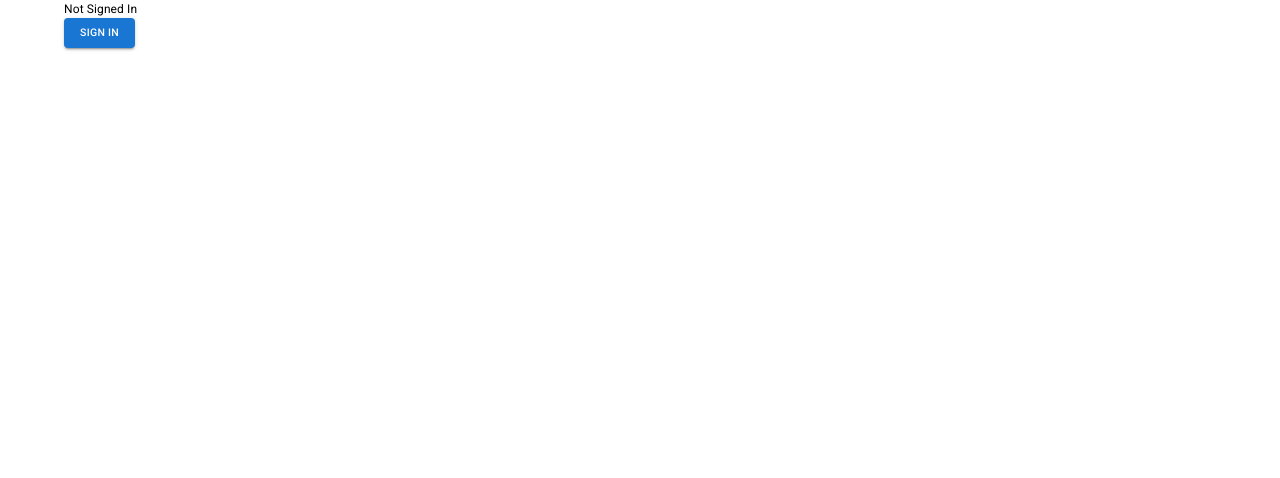
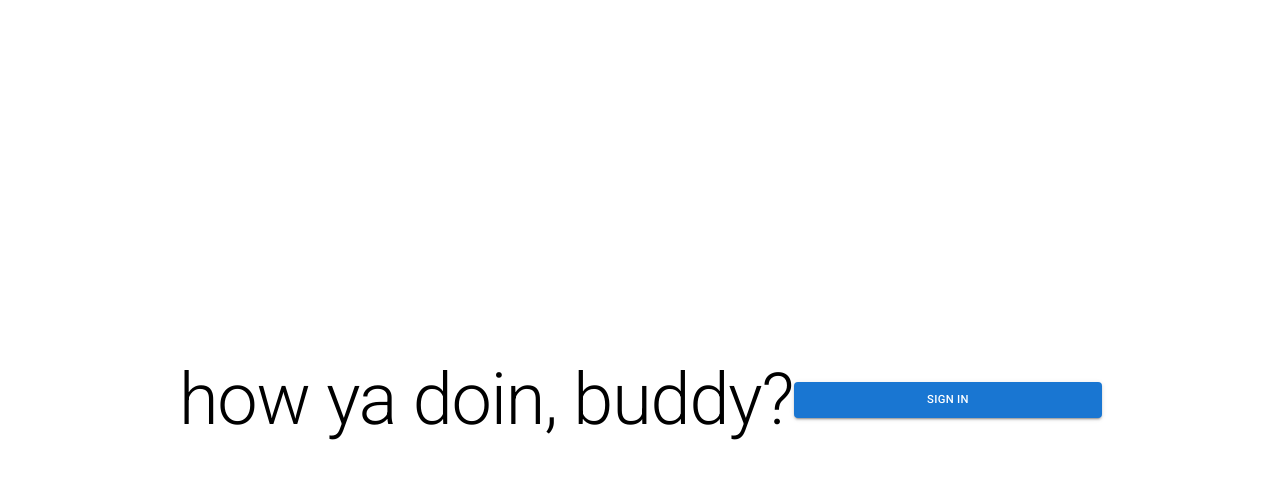
Before and after one commit to akdombrowski/how-ya-doin-buddy, a Next.js app: page / in a window 1280 px wide. Shown: the top 478 px of the page. Built offline with nearby package versions, Linux system fonts and the light colour scheme; no server answers.

Commit message:
formatted sign on screen

```diff
--- a/src/components/HomeNotSignedIn.tsx
+++ b/src/components/HomeNotSignedIn.tsx
@@ -1,6 +1,7 @@
 import Container from "@mui/material/Container";
 import Typography from "@mui/material/Typography";
 import Button from "@mui/material/Button";
+import Grid from "@mui/material/Grid";
 import { ThemeOptions } from "@mui/material";
 import { signIn, useSession } from "next-auth/react";
 
@@ -26,11 +27,34 @@ const HomeNotSignedIn = () => {
   const { data: session } = useSession();
 
   return (
-    <Container>
-      <Typography>Not Signed In</Typography>
-      <Button variant="contained" onClick={() => signIn()}>
-        Sign In
-      </Button>
+    <Container maxWidth="xl" sx={{ height: "100vh" }}>
+      <Grid
+        container
+        justifyContent="center"
+        alignItems="center"
+        alignContent="center"
+        sx={{ height: "100%", justifyContent: "center" }}
+        spacing={0}
+      >
+        <Grid item xs={6}>
+          <Typography variant="h1" sx={{ textAlign: "center" }}>
+            how ya doin, buddy?
+          </Typography>
+        </Grid>
+
+        <Grid item xs={3}>
+          <Button
+            variant="contained"
+            size="large"
+            sx={{
+              width: "100%",
+            }}
+            onClick={() => signIn()}
+          >
+            Sign In
+          </Button>
+        </Grid>
+      </Grid>
     </Container>
   );
 };
```
